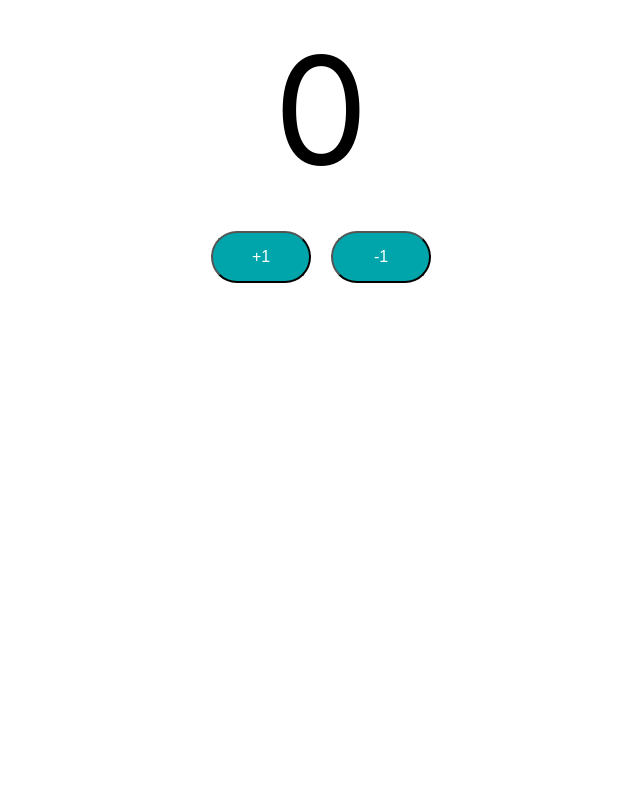
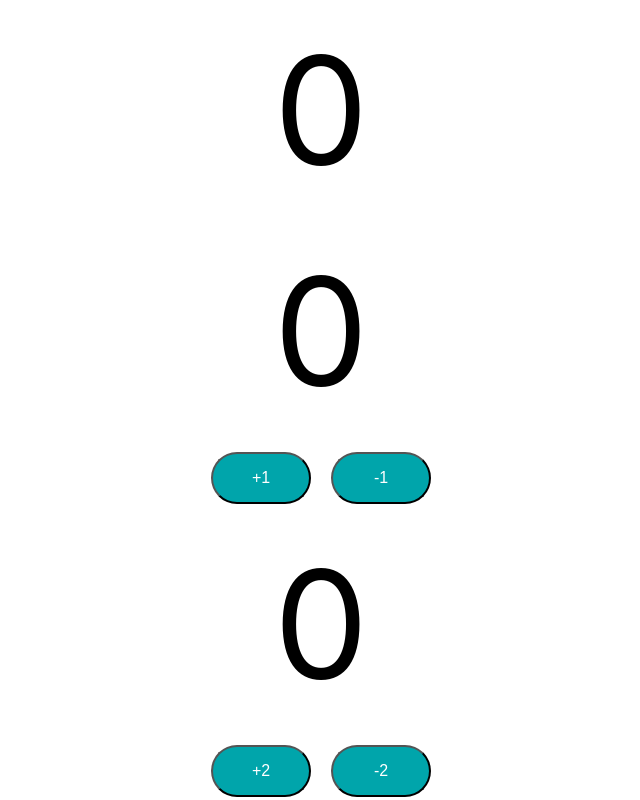
Before and after one commit to za1377/react, a React (Create React App) app in the folder front/: page / in a window 1280 px wide. Shown: the top 800 px of the page, without its empty margins (319-959 px from the left). Built offline with nearby package versions, Linux system fonts and the light colour scheme.

Commit message:
change counter method

```diff
--- a/front/src/App.js
+++ b/front/src/App.js
@@ -1,10 +1,10 @@
 import './App.css';
-import CounterLearning from './components/counter/CounterLearning';
+import Counter from './components/counter/CounterLearning';
 
 function App() {
   return (
     <div className="App">
-      <CounterLearning></CounterLearning>
+      <Counter />
     </div>
   );
 }
--- a/front/src/components/counter/CounterLearning.jsx
+++ b/front/src/components/counter/CounterLearning.jsx
@@ -1,7 +1,31 @@
 import { useState } from "react";
+import PropTypes from 'prop-types';
 import "./Counter.css"
 
-export default function CounterLearning() {
+export default function Counter() {
+
+    const [count, setCount] = useState(0);
+
+    function Increase(by) {
+        setCount( count + by)
+    }
+
+    function Decrease(by) {
+        setCount( count - by)
+    }
+
+    return(
+        <>
+            <div className="count">{count}</div>
+            <CounterLearning />
+            <CounterLearning by={2}/>
+            <CounterLearning by={5}/>
+        </>
+    )
+}
+
+
+function CounterLearning({by}) {
 
     const buttonStyle = {
         fontSize: "16px",
@@ -16,18 +40,26 @@ export default function CounterLearning() {
     const [count, setCount] = useState(0);
 
     function IncreaseButton() {
-        setCount( count + 1)
+        setCount( count + by)
     }
 
     function DecreaseButton() {
-        setCount( count - 1)
+        setCount( count - by)
     }
 
     return(
         <>
             <div className="count">{count}</div>
-            <button style={buttonStyle} onClick={IncreaseButton}>+1</button>
-            <button style={buttonStyle} onClick={DecreaseButton}>-1</button>
+            <button style={buttonStyle} onClick={IncreaseButton}>+{by}</button>
+            <button style={buttonStyle} onClick={DecreaseButton}>-{by}</button>
         </>
     )
 }
+
+CounterLearning.propTypes = {
+    by: PropTypes.number
+  };
+
+CounterLearning.defaultProps = {
+by: 1
+};
```
